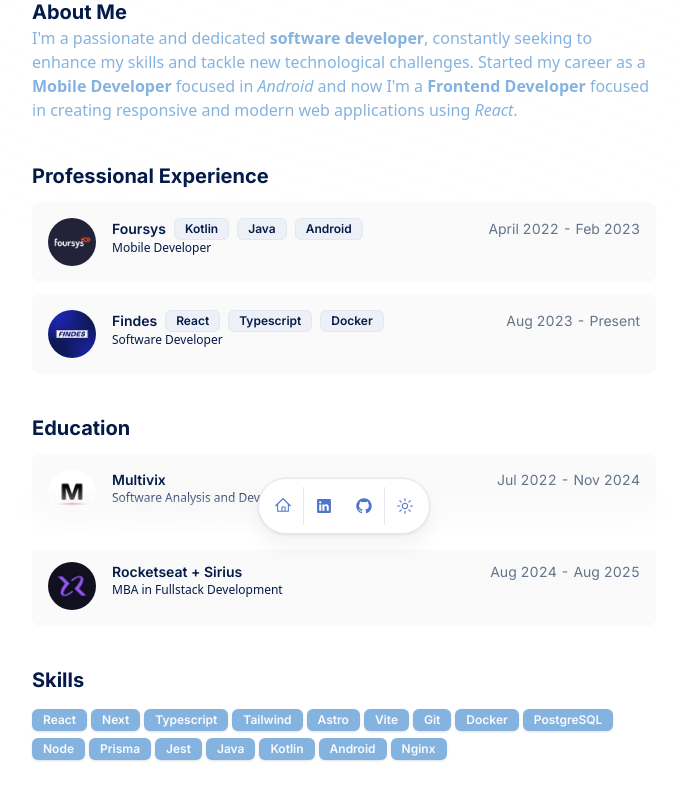
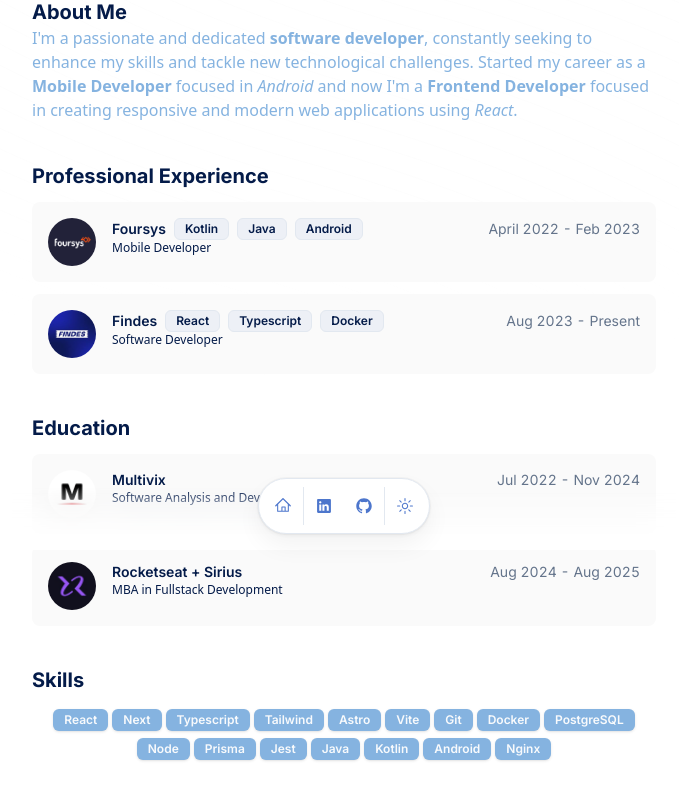
Before and after one commit to renatorrocha/portfolio-renato, a Next.js app: page / in a window 1280 px wide. Shown: the part 250-1050 px from the top of the page, without its empty margins (296-975 px from the left). Built offline with nearby package versions, Linux system fonts and the light colour scheme.

Commit message:
fix: skills badges

```diff
--- a/src/components/sections/skills.tsx
+++ b/src/components/sections/skills.tsx
@@ -10,7 +10,7 @@
         <BlurFade delay={BLUR_FADE_DELAY * 9}>
           <h2 className="text-xl font-bold">Skills</h2>
         </BlurFade>
-        <div className="flex flex-wrap gap-1">
+        <div className="flex flex-wrap justify-center gap-1">
           {DATA.skills.map((skill, id) => (
             <BlurFade key={skill} delay={BLUR_FADE_DELAY * 10 + id * 0.05}>
               <Badge key={skill} className="cursor-default">
```
